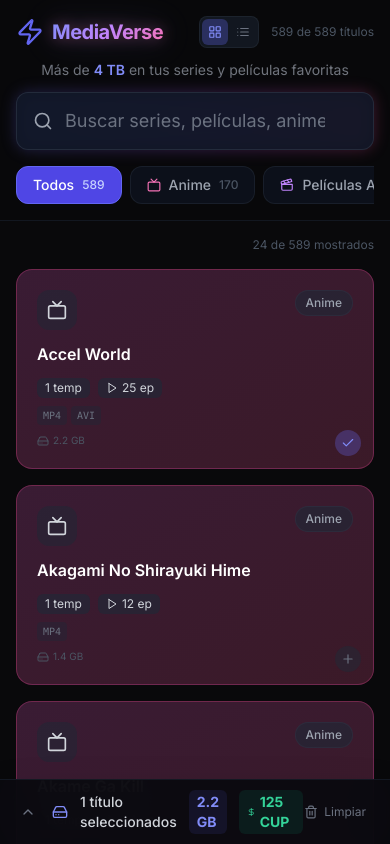
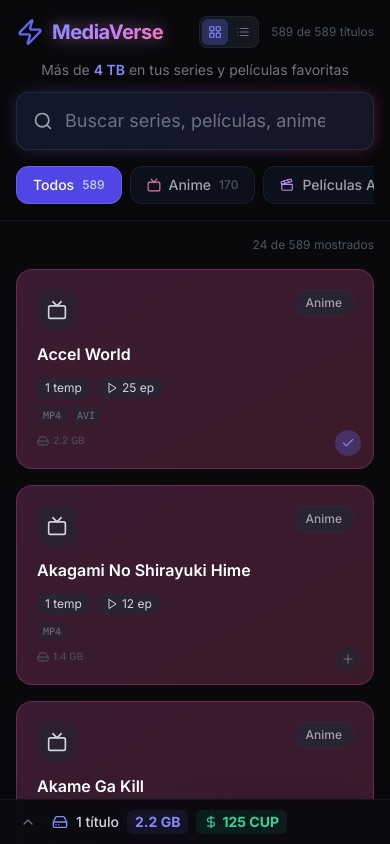
Before and after one commit to Ernesto581/MediaVerse, a Next.js app: page / in a window 390 px wide. Both pictures are taken after a click on the button 348 px from the left and 443 px from the top of the page. Shown: the top 844 px of the page. Built offline with nearby package versions, Linux system fonts and the light colour scheme.

Commit message:
fix: responsive mobile en panel de seleccion
- Ocultar boton Limpiar en movil (hidden sm:flex)
- Signo menos rojo al inicio de cada item (siempre visible, sin hover)
- Compactar gaps y texto en mobile

```diff
--- a/src/components/SelectionDrawer.tsx
+++ b/src/components/SelectionDrawer.tsx
@@ -1,7 +1,7 @@
 'use client'
 
 import { useSelection } from '@/context/SelectionContext'
-import { X, HardDrive, Trash2, ChevronUp, ChevronDown, DollarSign } from 'lucide-react'
+import { Minus, HardDrive, Trash2, ChevronUp, ChevronDown, DollarSign } from 'lucide-react'
 import { useState, useCallback } from 'react'
 
 export default function SelectionDrawer() {
@@ -23,10 +23,10 @@
               {expanded ? <ChevronDown className="h-4 w-4" /> : <ChevronUp className="h-4 w-4" />}
             </button>
 
-            <div className="flex-1 flex items-center gap-3 min-w-0">
+            <div className="flex-1 flex items-center gap-2 sm:gap-3 min-w-0">
               <HardDrive className="h-4 w-4 text-indigo-400 shrink-0" />
               <span className="text-sm text-gray-300 font-medium">
-                {selected.length} {selected.length === 1 ? 'título' : 'títulos'} seleccionados
+                {selected.length} {selected.length === 1 ? 'título' : 'títulos'}
               </span>
               <span className="text-sm font-bold text-indigo-400 bg-indigo-500/10 px-2 py-0.5 rounded-md">
                 {totalFormatted}
@@ -39,7 +39,7 @@
 
             <button
               onClick={clear}
-              className="flex items-center gap-1.5 text-xs text-gray-500 hover:text-red-400 transition-colors px-2 py-1 rounded-md hover:bg-red-500/10"
+              className="hidden sm:flex items-center gap-1.5 text-xs text-gray-500 hover:text-red-400 transition-colors px-2 py-1 rounded-md hover:bg-red-500/10"
             >
               <Trash2 className="h-3.5 w-3.5" />
               Limpiar
@@ -50,17 +50,18 @@
             <div className="border-t border-gray-800/30 py-2 max-h-64 overflow-y-auto">
               <div className="flex flex-col gap-1">
                 {selected.map((item) => (
-                  <div key={item.id} className="flex items-center gap-2 py-1.5 px-2 rounded-lg hover:bg-gray-800/30 group">
+                  <div key={item.id} className="flex items-center gap-2 py-1.5 px-2 rounded-lg hover:bg-gray-800/30">
+                    <button
+                      onClick={() => remove(item.id)}
+                      className="p-0.5 rounded-md text-red-500/70 hover:text-red-400 hover:bg-red-500/10 transition-colors shrink-0"
+                      aria-label={`Quitar ${item.title}`}
+                    >
+                      <Minus className="h-4 w-4" />
+                    </button>
                     <span className="text-sm text-gray-300 truncate flex-1">{item.title}</span>
                     <span className="text-[11px] text-gray-600 font-mono shrink-0">
                       {item.sizeFormatted || (item.sizeBytes ? (item.sizeBytes / (1024 * 1024 * 1024)).toFixed(1) + ' GB' : '—')}
                     </span>
-                    <button
-                      onClick={() => remove(item.id)}
-                      className="p-1 rounded-md text-gray-600 hover:text-red-400 hover:bg-red-500/10 opacity-0 group-hover:opacity-100 transition-all"
-                    >
-                      <X className="h-3.5 w-3.5" />
-                    </button>
                   </div>
                 ))}
               </div>
```
